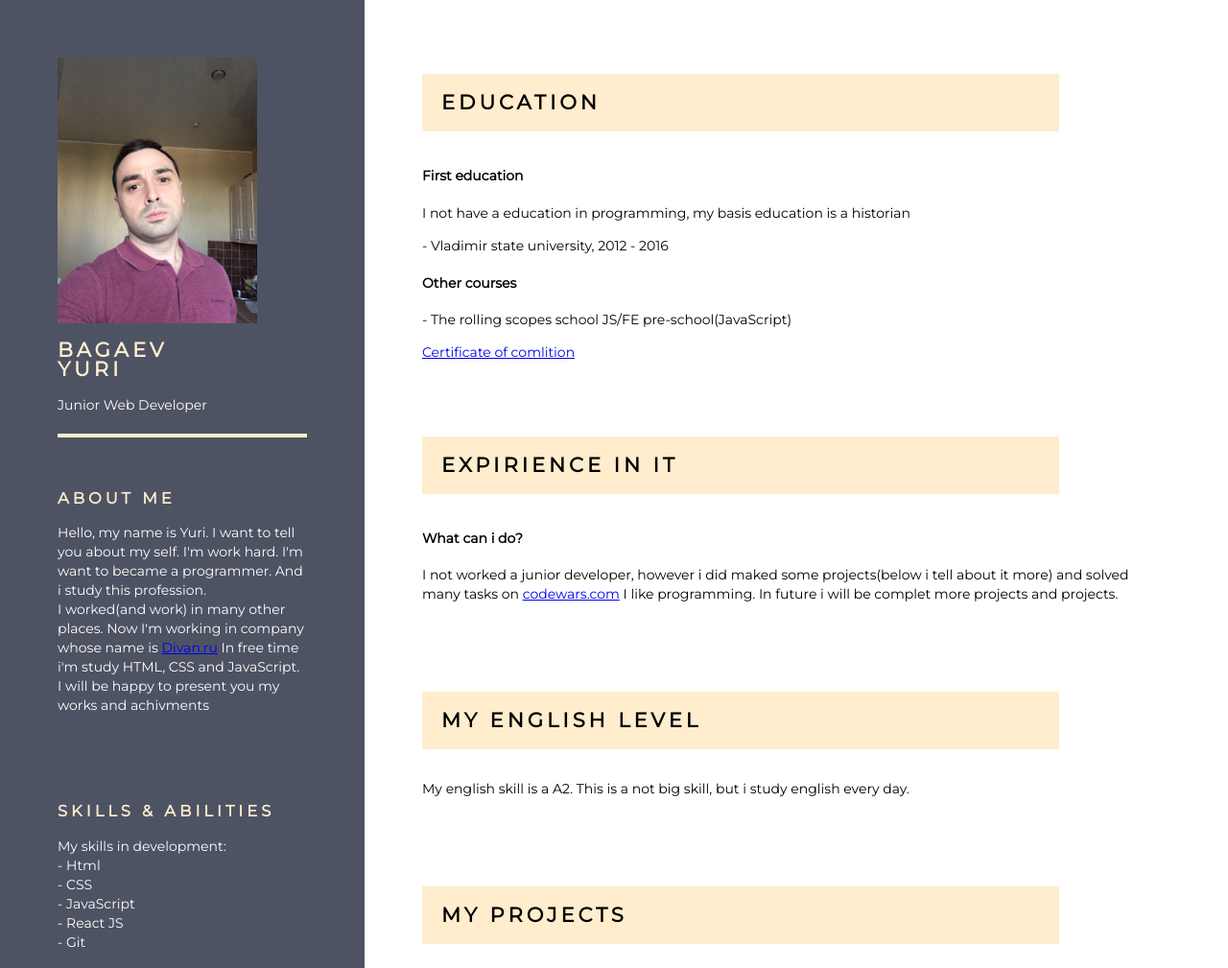
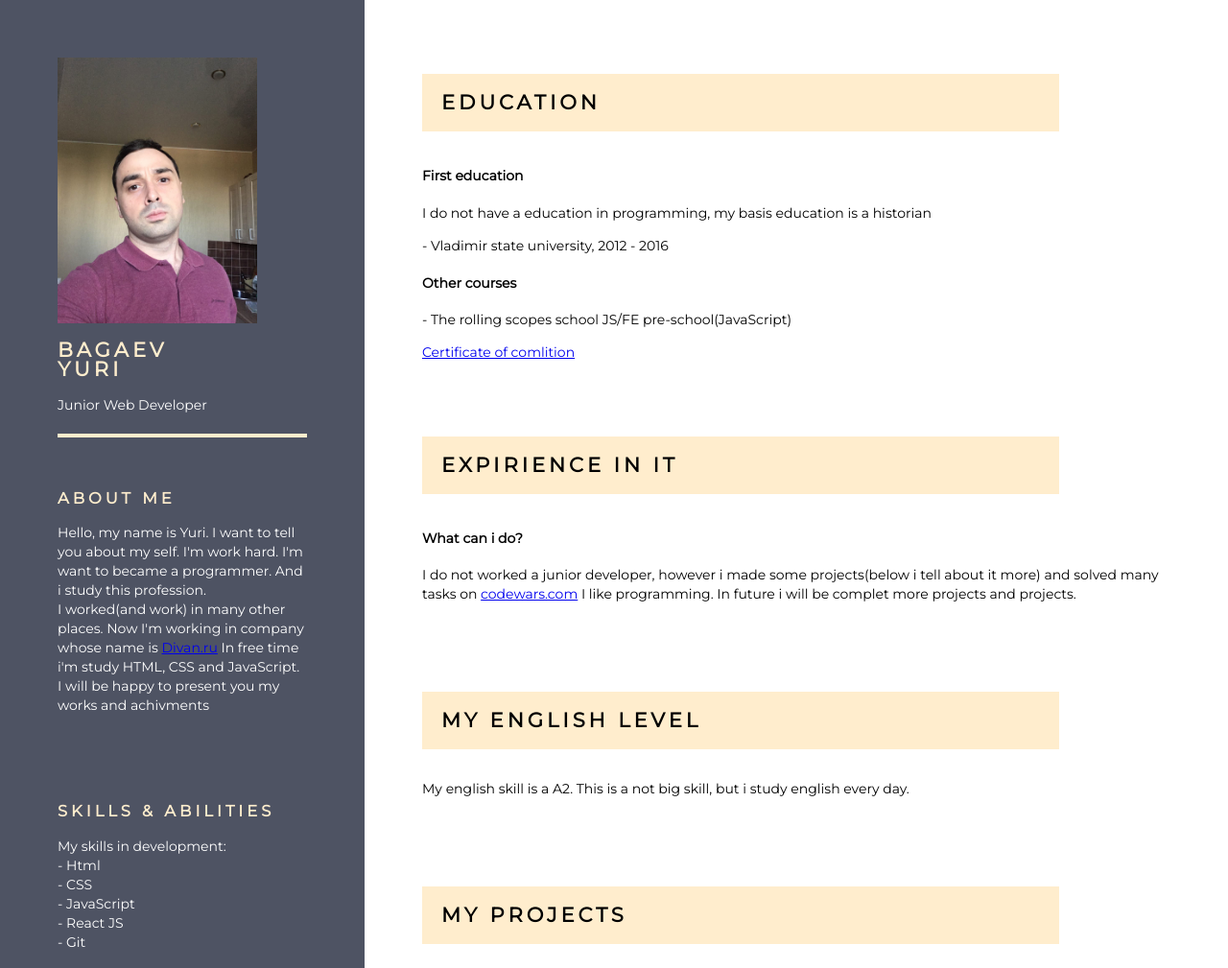
Before and after one commit to Yuri0494/rsschool-cv, a plain HTML site: page index.html in a window 1280 px wide. Shown: the top 1009 px of the page at 96% size. Drawn offline with nearby package versions, Linux system fonts and the light colour scheme.

Commit message:
fix: fixed some mistakes

```diff
--- a/index.html
+++ b/index.html
@@ -16,12 +16,13 @@
         <div class="central__block">
             <div class="content">
                 <article class="left_article">
-
+                    <h2 class="article_header">a</h2>
                     <section>
                         <img src="./l2ViNxd000c.jpg" class="photo" alt="">
                         <h2>Bagaev <br>Yuri</h2>
                         <p class="position">Junior Web Developer</p>
                     </section>
+
                     <section class="about">
                         <h3>About me</h3>
                         <p>Hello, my name is Yuri. I want to tell you about my self. I'm work hard. I'm want to became a programmer. And i study this profession.
@@ -58,7 +59,7 @@
                     <section>
                         <h2 class="section_header">Education</h2>
                         <h4 class="section_second_header">First education</h4>
-                        <p class="section_text">I not have a education in programming, my basis education is a historian
+                        <p class="section_text">I do not have a education in programming, my basis education is a historian
                         </p>
                         <p> - Vladimir state university, 2012 - 2016</p>
                         <h4 class="section_second_header">Other courses</h4>
@@ -71,7 +72,7 @@
                     <section>
                         <h2 class="section_header">Expirience in IT</h2>
                         <h4 class="section_second_header">What can i do?</h4>
-                        <p class="section_text">I not worked a junior developer, however i did maked some projects(below i tell about it more) and solved many tasks on <a href="https://www.codewars.com/users/Yuri0494">codewars.com</a>
+                        <p class="section_text">I do not worked a junior developer, however i made some projects(below i tell about it more) and solved many tasks on <a href="https://www.codewars.com/users/Yuri0494">codewars.com</a>
                             I like programming. In future i will be complet more projects and projects.
                         </p>
                     </section>
--- a/style.css
+++ b/style.css
@@ -249,6 +249,7 @@ pre {
 
 }
 
+/* Тэг(h2) и стиль для обмана валидатора */
 .article_header {
     display: none;
 }
```
